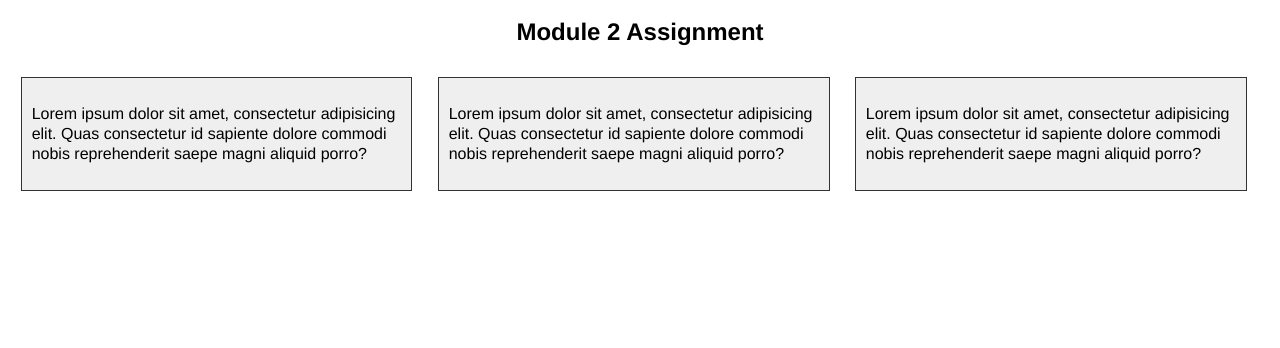
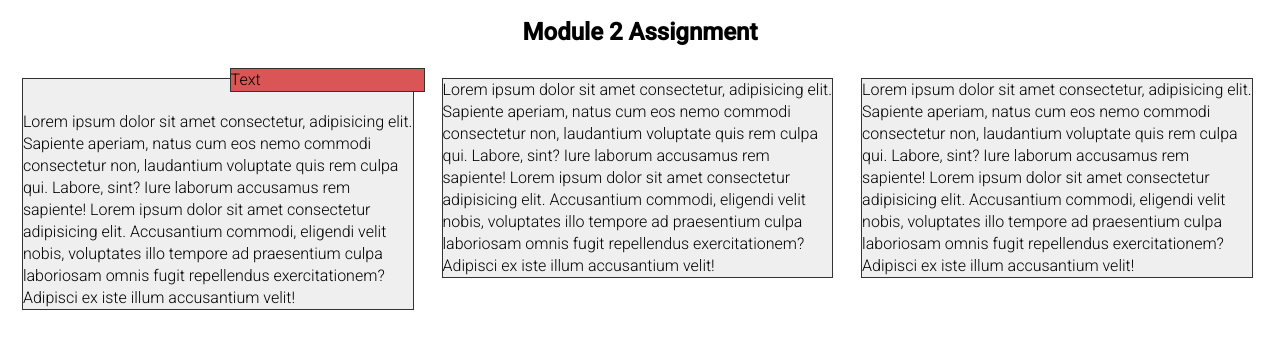
Before and after one commit to Nicole-Hickman/coursera-test, a plain HTML site: page mod2-assignment/index.html in a window 1280 px wide. Drawn offline with Linux system fonts and the light colour scheme.

Commit message:
Continuing with Coursera test completion

```diff
--- a/mod2-assignment/css/styles.css
+++ b/mod2-assignment/css/styles.css
@@ -3,7 +3,9 @@
 }
 
 body {
-    font-family: Helvetica, Arial, sans-serif;
+    font-family: 'Roboto', Helvetica, Arial, sans-serif;
+    font-size: 16px;
+    line-height: 20px;
 }
 
 h1 {
@@ -14,7 +16,21 @@ h1 {
 
 p {
     font-size: 16px;
-    line-height: 20px;
+    line-height: 22px;
+    font-weight: 300;
+    margin: 0px;
+    padding: 0;
+}
+
+.sec1 {
+    position: relative;
+    top: -15px;
+    left: 52%;
+    width: 50%;
+    margin: 4px;
+    padding: 0;
+    background-color: rgb(218, 85, 85);
+    border: 1px solid #333333;
 }
 
 @media only screen and (min-width: 992px) {
@@ -24,6 +40,25 @@ p {
 .col-lg {
     width: 31%;
     float: left;
+    margin: 1.1%;
+    padding: 0;
+    background-color: #efefef;
+    border: 1px solid #333333;
+}
+}
+
+@media only screen and (min-width: 768px) and (max-width: 991px) {
+.col-md-1 {
+    width: 98%;
+    float: left;
+    margin: 1%;
+    padding: 10px;
+    background-color: #efefef;
+    border: 1px solid #333333;
+}
+.col-md-2 {
+    width: 48%;
+    float: left;
     margin: 1%;
     padding: 10px;
     background-color: #efefef;
@@ -31,10 +66,6 @@ p {
 }
 }
 
-@media only screen and (min-width: 768px) and (max-width: 991px) {
-
-}
-
 @media only screen and (max-width: 767px) {
 
 }
--- a/mod2-assignment/index.html
+++ b/mod2-assignment/index.html
@@ -1,21 +1,26 @@
 <!DOCTYPE html>
 <html>
     <head>
+        <meta charset="utf-8">
+        <meta name="viewport" content="width=device-width, initial-scale=1">
 
         <link rel="stylesheet" href="css/styles.css">
+        <link rel="preconnect" href="https://fonts.googleapis.com">
+        <link rel="preconnect" href="https://fonts.gstatic.com" crossorigin>
+        <link href="https://fonts.googleapis.com/css2?family=Roboto:wght@300;500&display=swap" rel="stylesheet">
     </head>
-    <link rel="css/styles.css">
     <body>
         <h1>Module 2 Assignment</h1>
         <div class="row">
-            <div class="col-lg">
-                <p>Lorem ipsum dolor sit amet, consectetur adipisicing elit. Quas consectetur id sapiente dolore commodi nobis reprehenderit saepe magni aliquid porro?</p>
+            <div class="col-lg col-md-2">
+                    <p class="sec1">Text</p>
+                <p>Lorem ipsum dolor sit amet consectetur, adipisicing elit. Sapiente aperiam, natus cum eos nemo commodi consectetur non, laudantium voluptate quis rem culpa qui. Labore, sint? Iure laborum accusamus rem sapiente! Lorem ipsum dolor sit amet consectetur adipisicing elit. Accusantium commodi, eligendi velit nobis, voluptates illo tempore ad praesentium culpa laboriosam omnis fugit repellendus exercitationem? Adipisci ex iste illum accusantium velit!</p>
             </div>
-            <div class="col-lg">
-                <p>Lorem ipsum dolor sit amet, consectetur adipisicing elit. Quas consectetur id sapiente dolore commodi nobis reprehenderit saepe magni aliquid porro?</p>
+            <div class="col-lg col-md-2">
+                <p>Lorem ipsum dolor sit amet consectetur, adipisicing elit. Sapiente aperiam, natus cum eos nemo commodi consectetur non, laudantium voluptate quis rem culpa qui. Labore, sint? Iure laborum accusamus rem sapiente! Lorem ipsum dolor sit amet consectetur adipisicing elit. Accusantium commodi, eligendi velit nobis, voluptates illo tempore ad praesentium culpa laboriosam omnis fugit repellendus exercitationem? Adipisci ex iste illum accusantium velit!</p>
             </div>
-            <div class="col-lg">
-                <p>Lorem ipsum dolor sit amet, consectetur adipisicing elit. Quas consectetur id sapiente dolore commodi nobis reprehenderit saepe magni aliquid porro?</p>
+            <div class="col-lg col-md-1">
+                <p>Lorem ipsum dolor sit amet consectetur, adipisicing elit. Sapiente aperiam, natus cum eos nemo commodi consectetur non, laudantium voluptate quis rem culpa qui. Labore, sint? Iure laborum accusamus rem sapiente! Lorem ipsum dolor sit amet consectetur adipisicing elit. Accusantium commodi, eligendi velit nobis, voluptates illo tempore ad praesentium culpa laboriosam omnis fugit repellendus exercitationem? Adipisci ex iste illum accusantium velit!</p>
             </div>
 
         </div>
```
